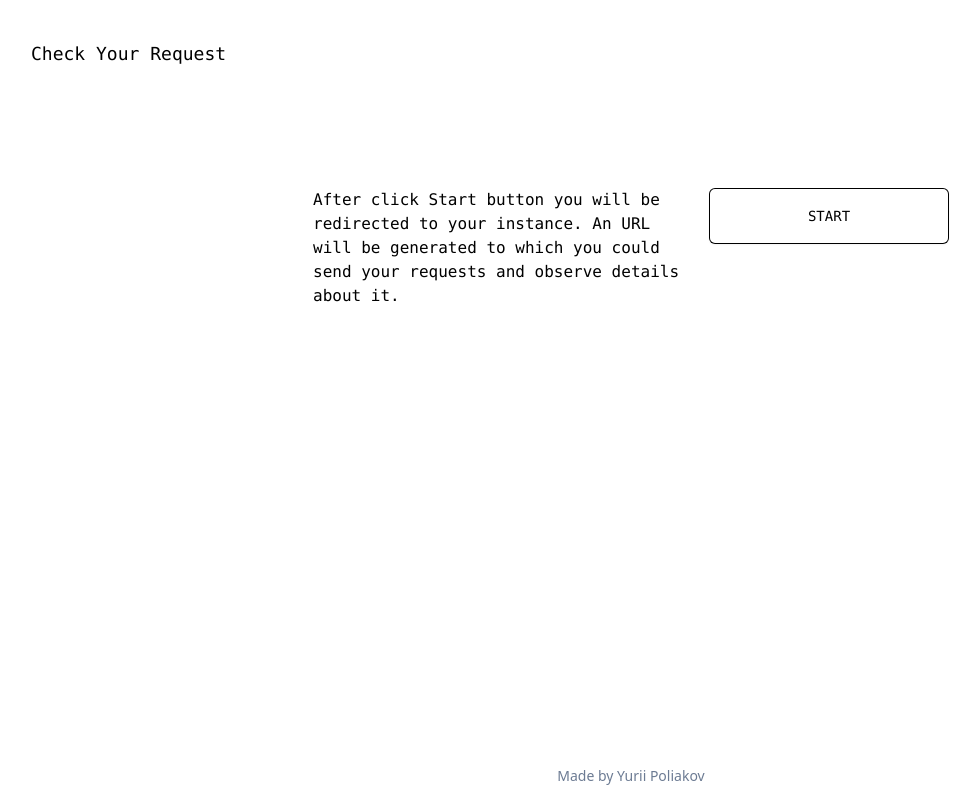
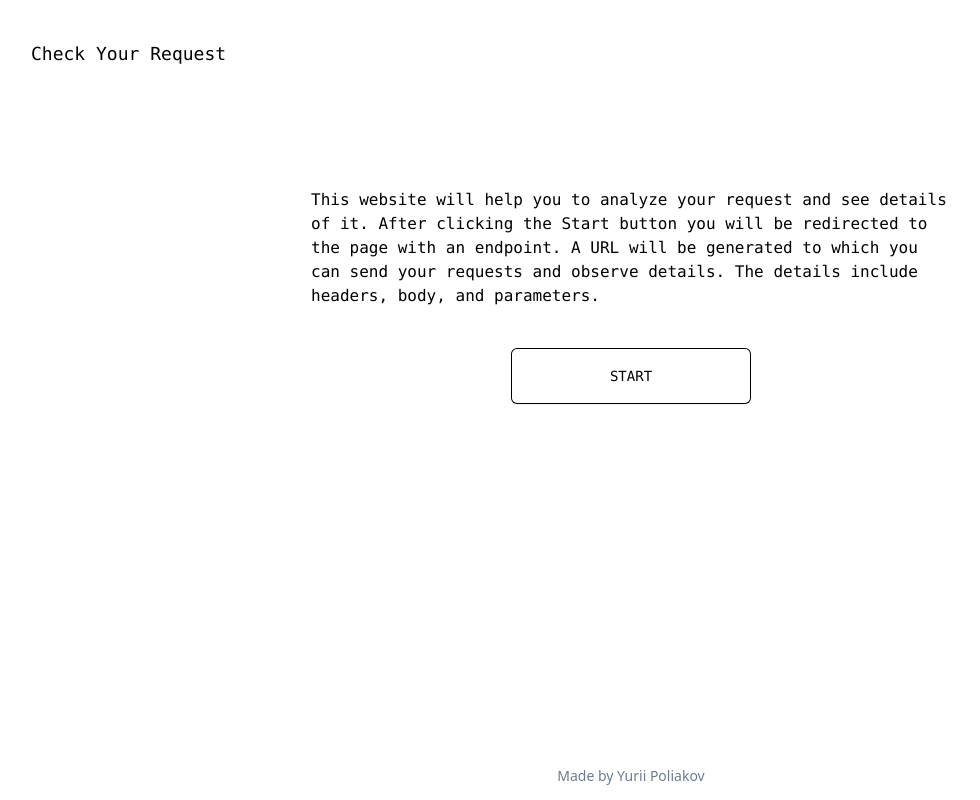
Before and after one commit to yuPoliakov/check-request, a Nuxt app: page / in a window 1280 px wide. Shown: the whole page, without its empty margins (9-989 px from the left). Built offline with nearby package versions, Linux system fonts and the light colour scheme; no server answers.

Commit message:
cleanup clients, GA, styles

```diff
--- a/app.vue
+++ b/app.vue
@@ -1,7 +1,7 @@
 <template>
   <div class="wrapper">
     <header>
-        <h1 class="font-mono p-10 text-lg">Check Your Request</h1>
+        <h1 class="font-mono p-10 text-lg"><a href="/">Check Your Request</a></h1>
     </header>
     <main>
         <NuxtPage/>
--- a/nuxt.config.ts
+++ b/nuxt.config.ts
@@ -1,5 +1,13 @@
 // https://nuxt.com/docs/api/configuration/nuxt-config
 export default defineNuxtConfig({
+  app: {
+    head: {
+      title: 'Check Request'
+    }
+  },
   devtools: { enabled: false },
-  modules: ['@nuxtjs/tailwindcss']
+  modules: ['@nuxtjs/tailwindcss', 'nuxt-gtag'],
+  gtag: {
+    id: 'G-EBDMNQGG6G'
+  }
 })
--- a/package.json
+++ b/package.json
@@ -14,6 +14,7 @@
     "@nuxt/devtools": "latest",
     "@types/ws": "^8.5.8",
     "nuxt": "^3.7.4",
+    "nuxt-gtag": "^1.1.1",
     "serverless-offline": "^13.2.0",
     "vue": "^3.3.4",
     "vue-router": "^4.2.5"
--- a/pages/index.vue
+++ b/pages/index.vue
@@ -1,12 +1,15 @@
 <template>
   <div>
       <div class="mt-20">
-        <div class="mt-2 flex justify-center gap-x-3 font-mono">
-          <div class="w-96">
-            <span>After click Start button you will be redirected to your instance.
-              An URL will be generated to which you could send your requests and observe details about it.
-            </span>
+        <div class="flex justify-center font-mono mb-10">
+          <div class="w-1/2">
+            This website will help you to analyze your request and see details of it.
+            After clicking the Start button you will be redirected to the page with an endpoint.
+            A URL will be generated to which you can send your requests and observe details.
+            The details include headers, body, and parameters.
           </div>
+        </div>
+        <div class="flex justify-center font-mono">
           <button
             @click="proceedToInstance"
             type="button"
```
Also changed, not shown: 2 other files (tests, documents, lock files or other folders).
